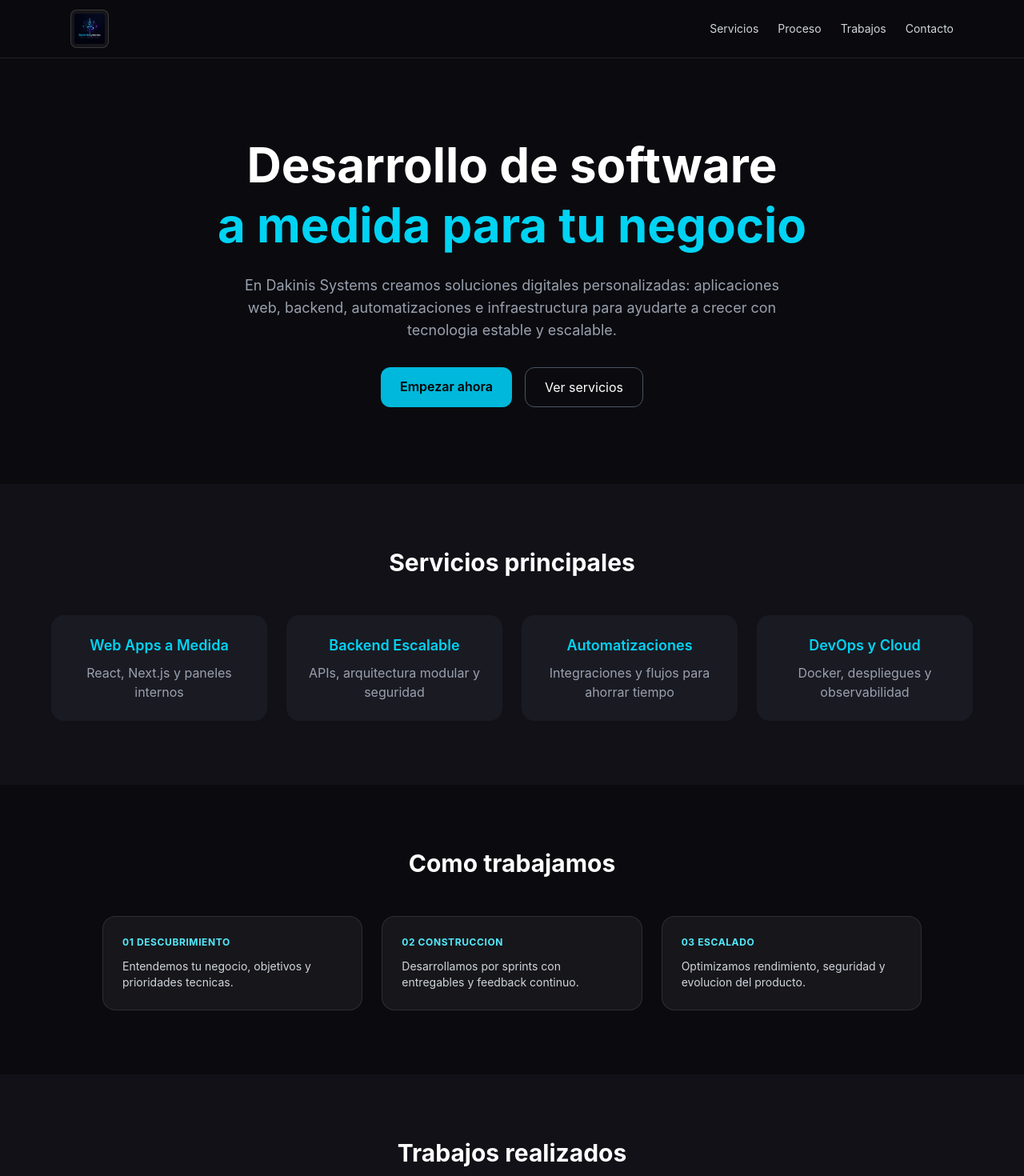
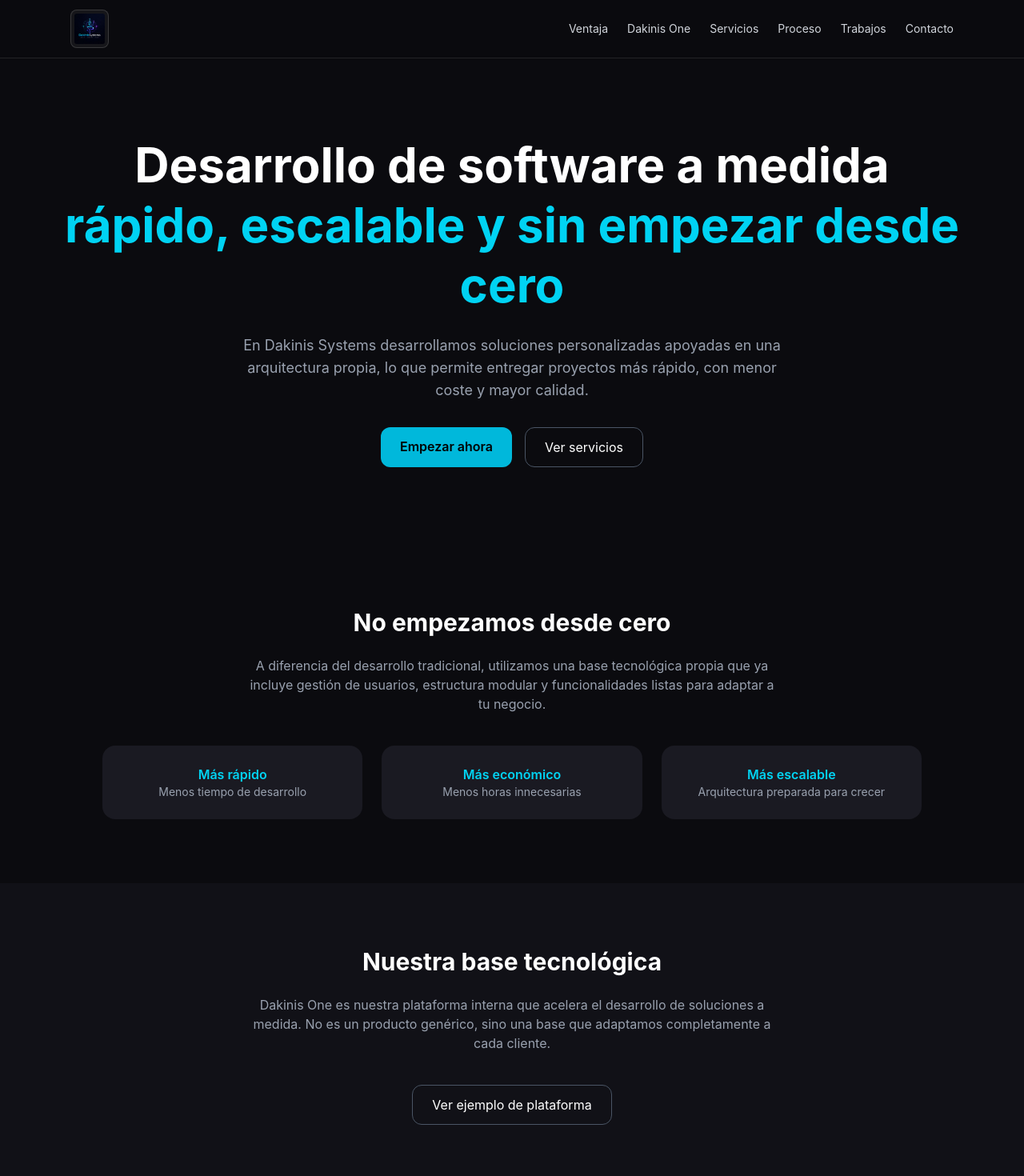
Before and after one commit to dakinissystems/dakinis-landing, a React (Vite) app: page / in a window 1280 px wide. Shown: the top 1470 px of the page at 80% size. Built offline with nearby package versions, Linux system fonts and the light colour scheme.

Commit message:
Update Landing

```diff
--- a/src/LandingPage.jsx
+++ b/src/LandingPage.jsx
@@ -54,6 +54,12 @@
           </a>
 
           <nav aria-label="Principal" className="hidden items-center gap-6 text-sm text-gray-300 md:flex">
+            <a href="#no-desde-cero" className="transition hover:text-cyan-300">
+              Ventaja
+            </a>
+            <a href="#dakinis-one" className="transition hover:text-cyan-300">
+              Dakinis One
+            </a>
             <a href="#servicios" className="transition hover:text-cyan-300">
               Servicios
             </a>
@@ -71,15 +77,15 @@
       </header>
 
       <main>
-        <section className="px-6 py-20 text-center md:py-24">
-          <h1 className="mb-6 text-4xl font-bold leading-tight md:text-6xl">
-            Desarrollo de software
-            <span className="block text-cyan-400">a medida para tu negocio</span>
+        <section className="px-6 py-20 text-center md:py-24" aria-labelledby="hero-heading">
+          <h1 id="hero-heading" className="mb-6 text-4xl font-bold leading-tight md:text-6xl">
+            Desarrollo de software a medida
+            <span className="block text-cyan-400">rápido, escalable y sin empezar desde cero</span>
           </h1>
 
           <p className="mx-auto mb-8 max-w-2xl text-gray-400 md:text-lg">
-            En Dakinis Systems creamos soluciones digitales personalizadas: aplicaciones web, backend,
-            automatizaciones e infraestructura para ayudarte a crecer con tecnologia estable y escalable.
+            En Dakinis Systems desarrollamos soluciones personalizadas apoyadas en una arquitectura propia, lo que permite
+            entregar proyectos más rápido, con menor coste y mayor calidad.
           </p>
 
           <div className="flex flex-wrap justify-center gap-4">
@@ -98,7 +104,63 @@
           </div>
         </section>
 
-        <section id="servicios" className="bg-[#111117] px-6 py-20">
+        <section
+          id="no-desde-cero"
+          className="px-6 py-20 text-center"
+          aria-labelledby="no-desde-cero-heading"
+        >
+          <h2 id="no-desde-cero-heading" className="mb-6 text-3xl font-bold">
+            No empezamos desde cero
+          </h2>
+
+          <p className="mx-auto mb-10 max-w-2xl text-gray-400">
+            A diferencia del desarrollo tradicional, utilizamos una base tecnológica propia que ya incluye gestión de
+            usuarios, estructura modular y funcionalidades listas para adaptar a tu negocio.
+          </p>
+
+          <div className="mx-auto grid max-w-5xl gap-6 md:grid-cols-3">
+            <div className="rounded-2xl bg-[#1A1A22] p-6">
+              <h3 className="font-semibold text-cyan-400">Más rápido</h3>
+              <p className="text-sm text-gray-400">Menos tiempo de desarrollo</p>
+            </div>
+
+            <div className="rounded-2xl bg-[#1A1A22] p-6">
+              <h3 className="font-semibold text-cyan-400">Más económico</h3>
+              <p className="text-sm text-gray-400">Menos horas innecesarias</p>
+            </div>
+
+            <div className="rounded-2xl bg-[#1A1A22] p-6">
+              <h3 className="font-semibold text-cyan-400">Más escalable</h3>
+              <p className="text-sm text-gray-400">Arquitectura preparada para crecer</p>
+            </div>
+          </div>
+        </section>
+
+        <section
+          id="dakinis-one"
+          className="bg-[#111117] px-6 py-20 text-center"
+          aria-labelledby="dakinis-one-heading"
+        >
+          <h2 id="dakinis-one-heading" className="mb-6 text-3xl font-bold">
+            Nuestra base tecnológica
+          </h2>
+
+          <p className="mx-auto mb-10 max-w-2xl text-gray-400">
+            Dakinis One es nuestra plataforma interna que acelera el desarrollo de soluciones a medida. No es un producto
+            genérico, sino una base que adaptamos completamente a cada cliente.
+          </p>
+
+          <a
+            href="https://dakinis-core.onrender.com/"
+            target="_blank"
+            rel="noopener noreferrer"
+            className="inline-block rounded-xl border border-gray-600 px-6 py-3 transition hover:bg-gray-800 focus-visible:outline focus-visible:outline-2 focus-visible:outline-offset-2 focus-visible:outline-cyan-300"
+          >
+            Ver ejemplo de plataforma
+          </a>
+        </section>
+
+        <section id="servicios" className="bg-[#0E1018] px-6 py-20">
           <h2 className="mb-12 text-center text-3xl font-bold">Servicios principales</h2>
 
           <div className="mx-auto grid max-w-6xl gap-6 sm:grid-cols-2 lg:grid-cols-4">
```
